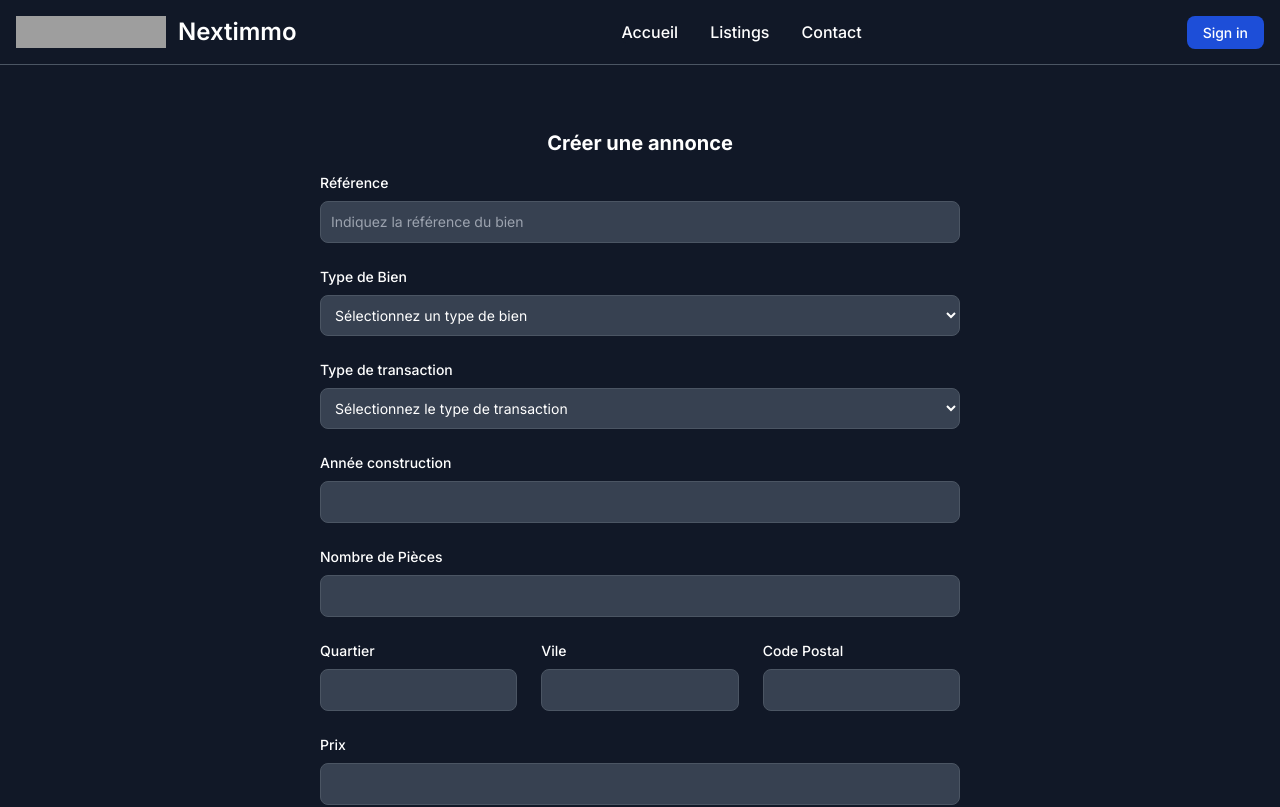
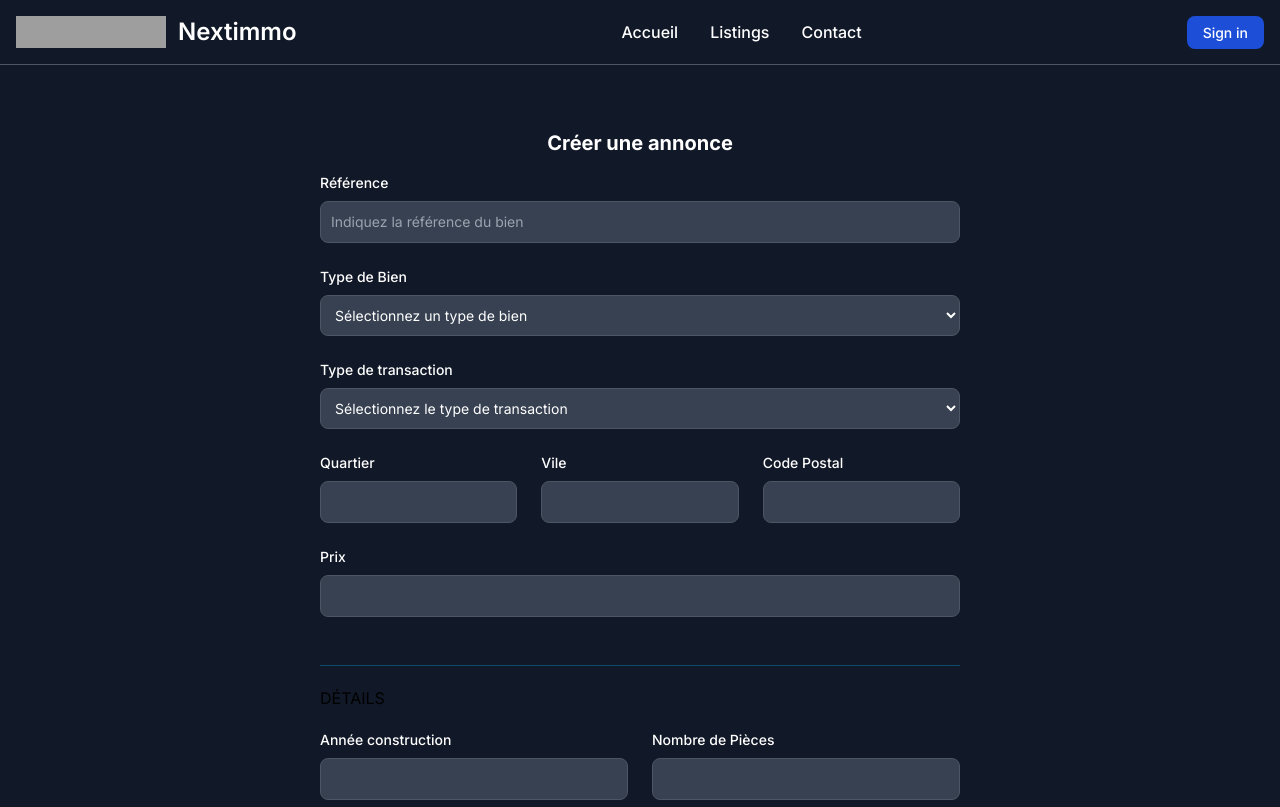
Before and after one commit to Ayrow/nextimmo, a Next.js app: page /dashboard/add-listing in a window 1280 px wide. Shown: the top 807 px of the page. Built offline with nearby package versions, Linux system fonts and the light colour scheme; no server answers; grey boxes are pictures that could not be loaded.

Commit message:
removed listingsContext for now to try to avoid context for hthis

```diff
--- a/src/app/dashboard/add-listing/page.js
+++ b/src/app/dashboard/add-listing/page.js
@@ -7,7 +7,6 @@
         <h2 className='mb-4 text-xl text-center font-bold text-white'>
           Créer une annonce
         </h2>
-
         <form action='#'>
           <div className='grid gap-4 sm:grid-cols-2 sm:gap-6'>
             <div className='sm:col-span-2'>
@@ -51,33 +50,6 @@
                 <option value='maison'>Vente</option>
                 <option value='appartement'>Location</option>
               </select>
-            </div>
-
-            <div className='sm:col-span-2 flex flex-col gap-4 sm:gap-6'>
-              <div>
-                <label className='block mb-2 text-sm font-medium text-white'>
-                  Année construction
-                </label>
-                <input
-                  type='number'
-                  name='anneeConstruction'
-                  id='anneeConstruction'
-                  className='border text-sm rounded-lg block w-full p-2.5 bg-gray-700 border-gray-600 placeholder-gray-400 text-white focus:ring-gray-500 focus:border-gray-500'
-                  required
-                />
-              </div>
-              <div className='sm:col-span-2'>
-                <label className='block mb-2 text-sm font-medium text-white'>
-                  Nombre de Pièces
-                </label>
-                <input
-                  type='number'
-                  name='nbPieces'
-                  id='nbPieces'
-                  className='border text-sm rounded-lg block w-full p-2.5 bg-gray-700 border-gray-600 placeholder-gray-400 text-white focus:ring-gray-500 focus:border-gray-500'
-                  required
-                />
-              </div>
             </div>
 
             <div className='sm:col-span-2 flex gap-4 sm:gap-6'>
--- a/src/context/user/userContext.js
+++ b/src/context/user/userContext.js
@@ -1,6 +1,6 @@
 'use client';
 
-import { createContext, useContext, useEffect, useReducer } from 'react';
+import { createContext, useContext, useReducer } from 'react';
 import userReducer from './userReducer';
 import {
   HANDLE_CHANGE,
```
Also changed, not shown: src/context/listings/listingsContext.js (deleted, +0 -26 lines), src/context/listings/listingsReducer.js (deleted, +0 -8 lines).
